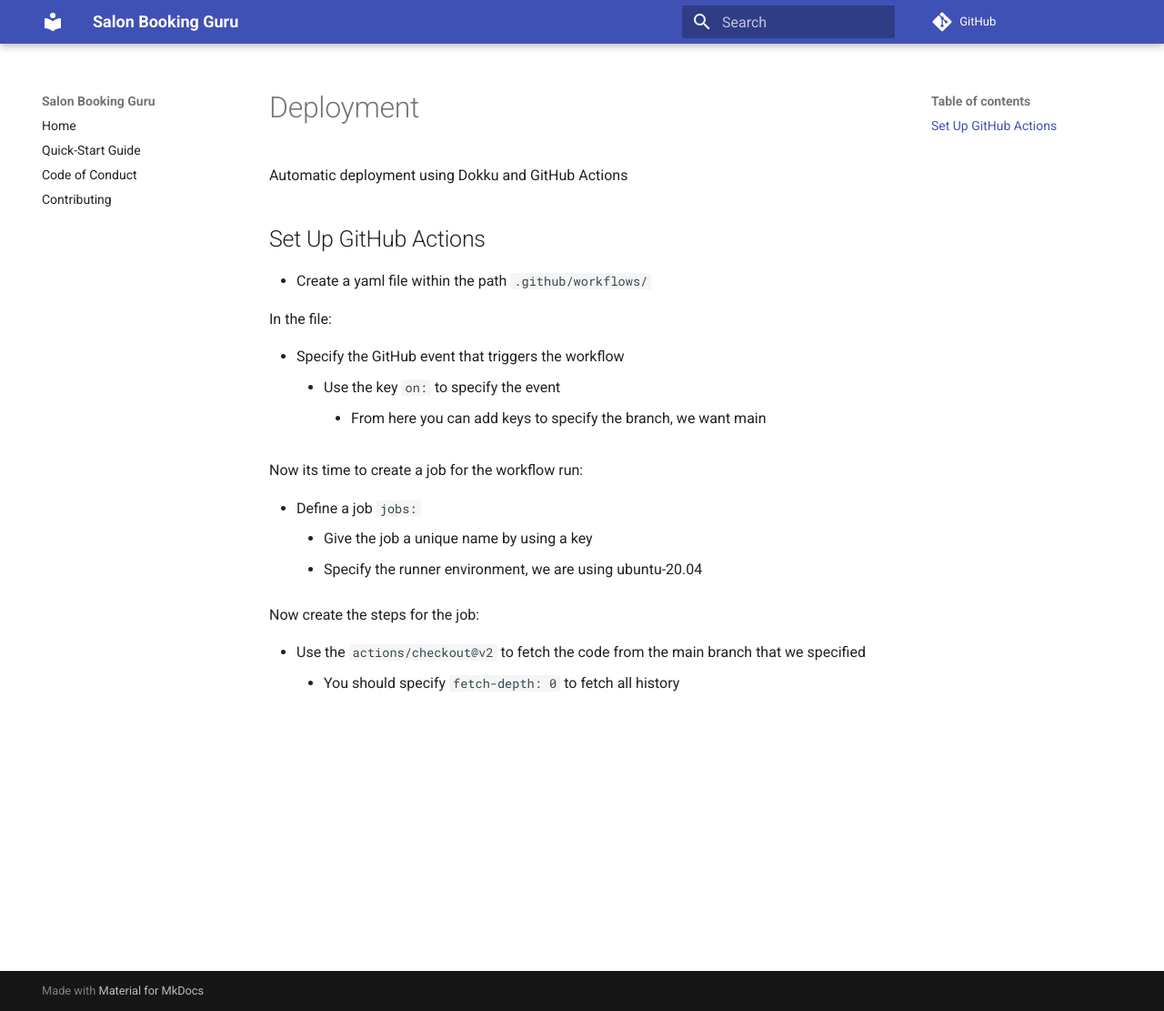
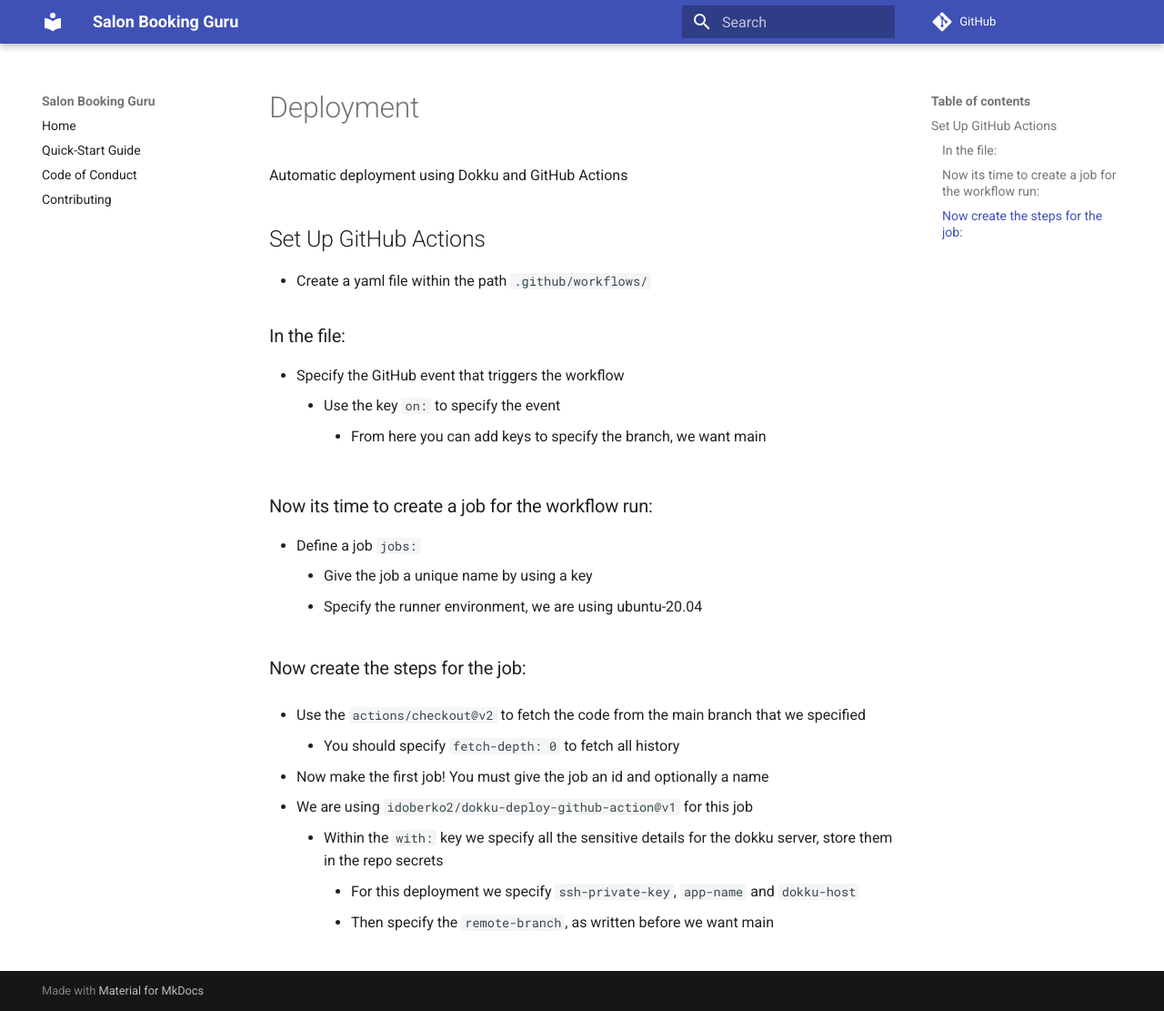
Before and after one commit to KarmaComputing/salon-booking-guru, an MkDocs documentation site: the page built from docs/deployment.md, in a window 1280 px wide and 1111 px high. Shown: the whole window at 91% size. Built offline with MkDocs 1.6.1 and Material for MkDocs 9.7.7, drawn with Linux system fonts in a browser that asks for light colours; comment, search, counter and statistics services are not loaded.

Commit message:
updated docs to describe the job

````diff
--- a/docs/deployment.md
+++ b/docs/deployment.md
@@ -6,19 +6,25 @@
 
 - Create a yaml file within the path `.github/workflows/`
 
-In the file:
+### In the file:
 
 - Specify the GitHub event that triggers the workflow
     - Use the key ```on:``` to specify the event
         - From here you can add keys to specify the branch, we want main
 
-Now its time to create a job for the workflow run:
+### Now its time to create a job for the workflow run:
 
 - Define a job ```jobs:```
     - Give the job a unique name by using a key
     - Specify the runner environment, we are using ubuntu-20.04
 
-Now create the steps for the job:
+### Now create the steps for the job:
 
 - Use the ```actions/checkout@v2``` to fetch the code from the main branch that we specified
     - You should specify ```fetch-depth: 0``` to fetch all history
+
+- Now make the first job! You must give the job an id and optionally a name
+- We are using ```idoberko2/dokku-deploy-github-action@v1``` for this job
+    - Within the ```with:``` key we specify all the sensitive details for the dokku server, store them in the repo secrets
+        - For this deployment we specify ```ssh-private-key```, ```app-name``` and ```dokku-host```
+        - Then specify the ```remote-branch```, as written before we want main
````
